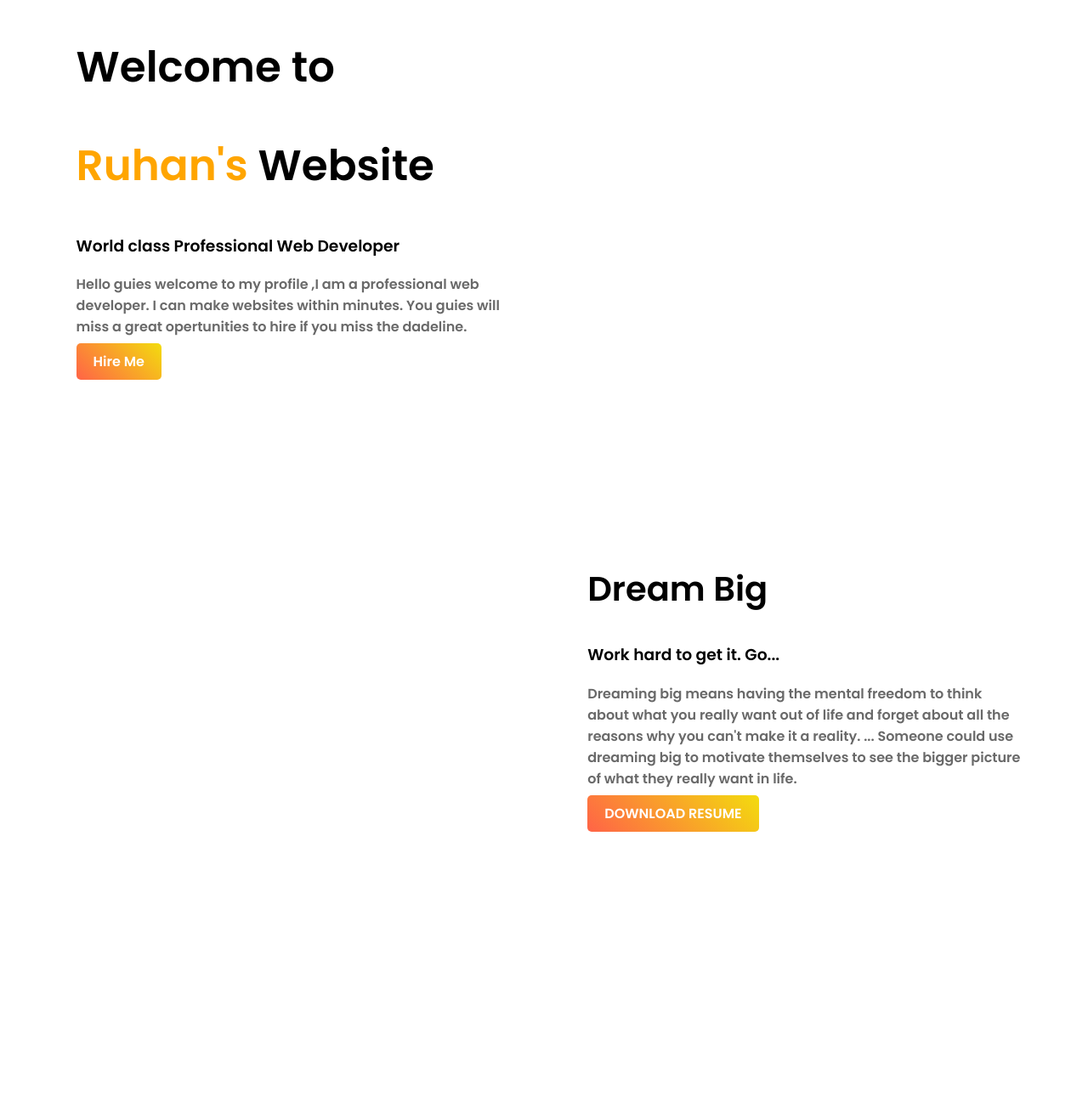
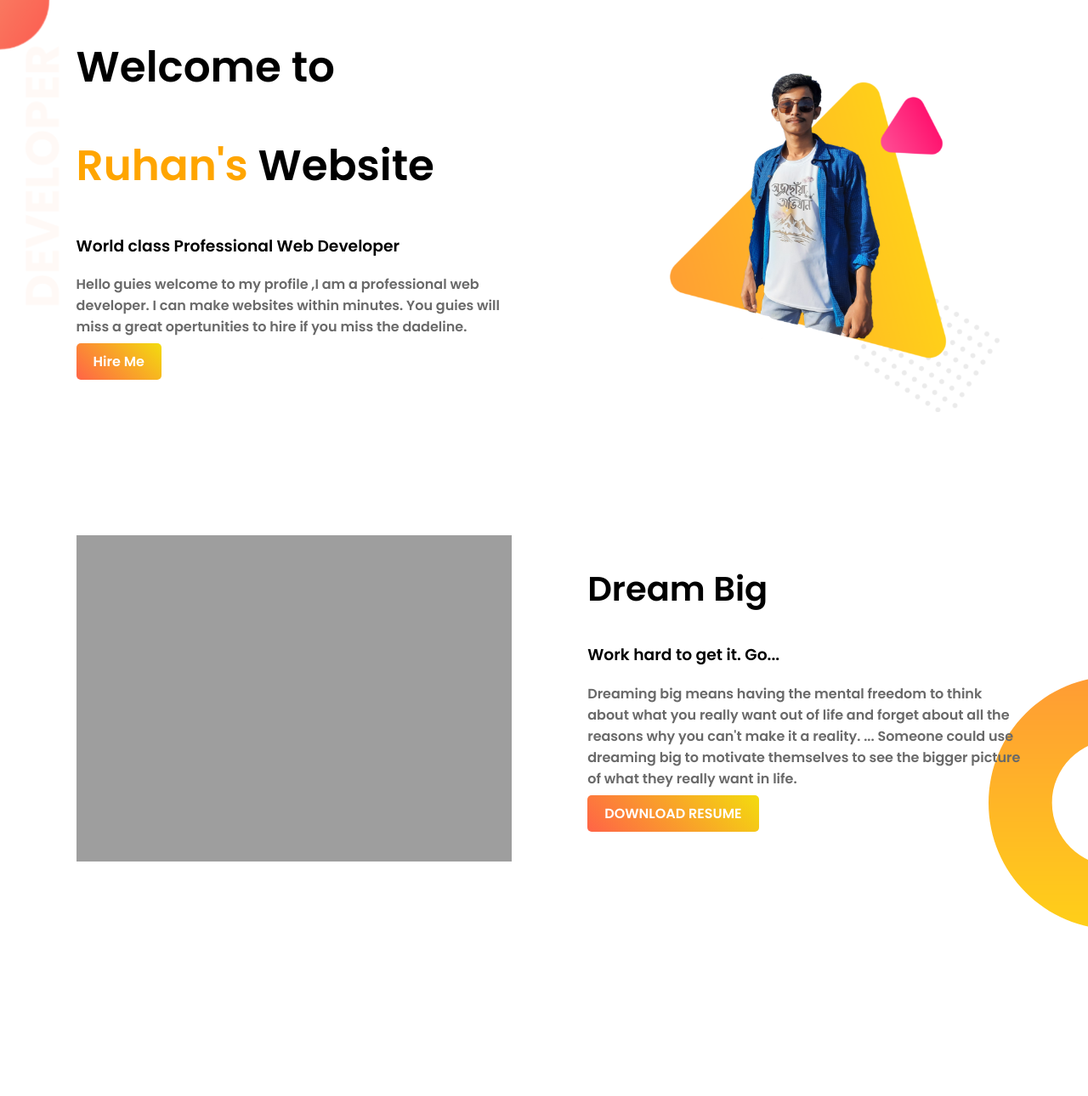
Before and after one commit to Ruhan-quick/web-portfolio, a plain HTML site: page index.html in a window 1280 px wide. Shown: the top 1290 px of the page at 85% size. Drawn offline with Linux system fonts and the light colour scheme; the site is published under a folder, as on GitHub Pages, so addresses that start at the root find nothing.

Commit message:
added the .

```diff
--- a/index.html
+++ b/index.html
@@ -23,14 +23,14 @@
         </div>
 
         <div class="half-width">
-            <img src="/Img/Ruhan fancy.png" alt="">
+            <img src="./Img/Ruhan fancy.png" alt="">
         </div>
 
     </section>
 
     <section class="dream-area">
         <div class="half-width">
-            <img src="/Img/Ruhan Fancy 2.png" alt="">
+            <img src="./Img/Ruhan Fancy 2.png" alt="">
         </div>
         <div class="half-width">
             <h2>Dream Big</h2>
--- a/style.css
+++ b/style.css
@@ -30,7 +30,7 @@ p{
 }
 
 .top-banner{
-    background-image: url("/Img/top-banner.png");
+    background-image: url("./Img/top-banner.png");
     background-repeat: no-repeat;
 }
 section{
@@ -49,7 +49,7 @@ section{
 }
 
 .dream-area{
-    background-image: url("/Img/dream-bg.png");
+    background-image: url("./Img/dream-bg.png");
     background-repeat: no-repeat;
     background-position: right;
 }
@@ -62,7 +62,7 @@ section{
 }
 
 .experience-area{
-    background-image: url("/Img/exp-bg.png");
+    background-image: url("./Img/exp-bg.png");
     background-repeat: no-repeat;
     background-position: left;
 }
```
